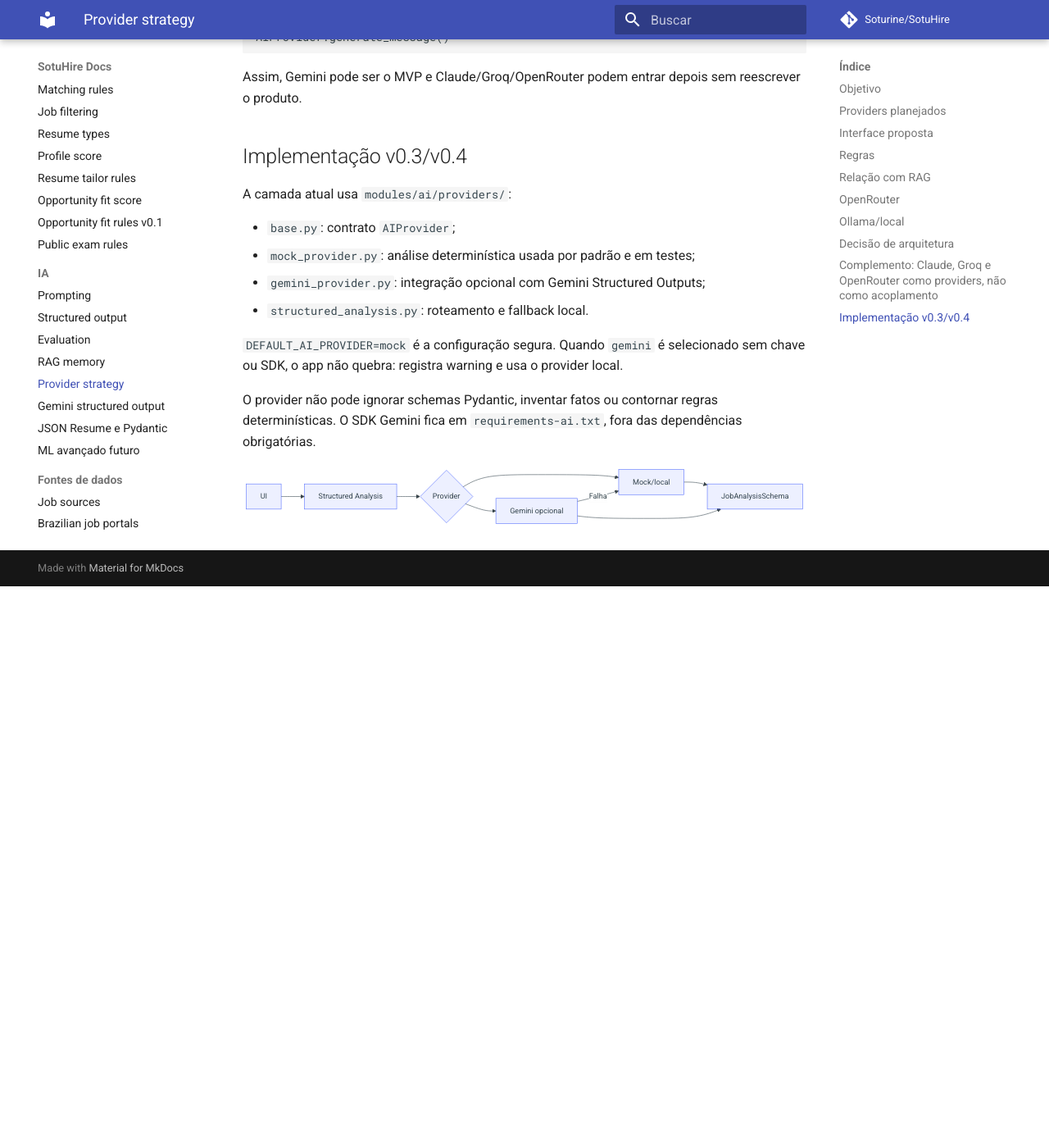
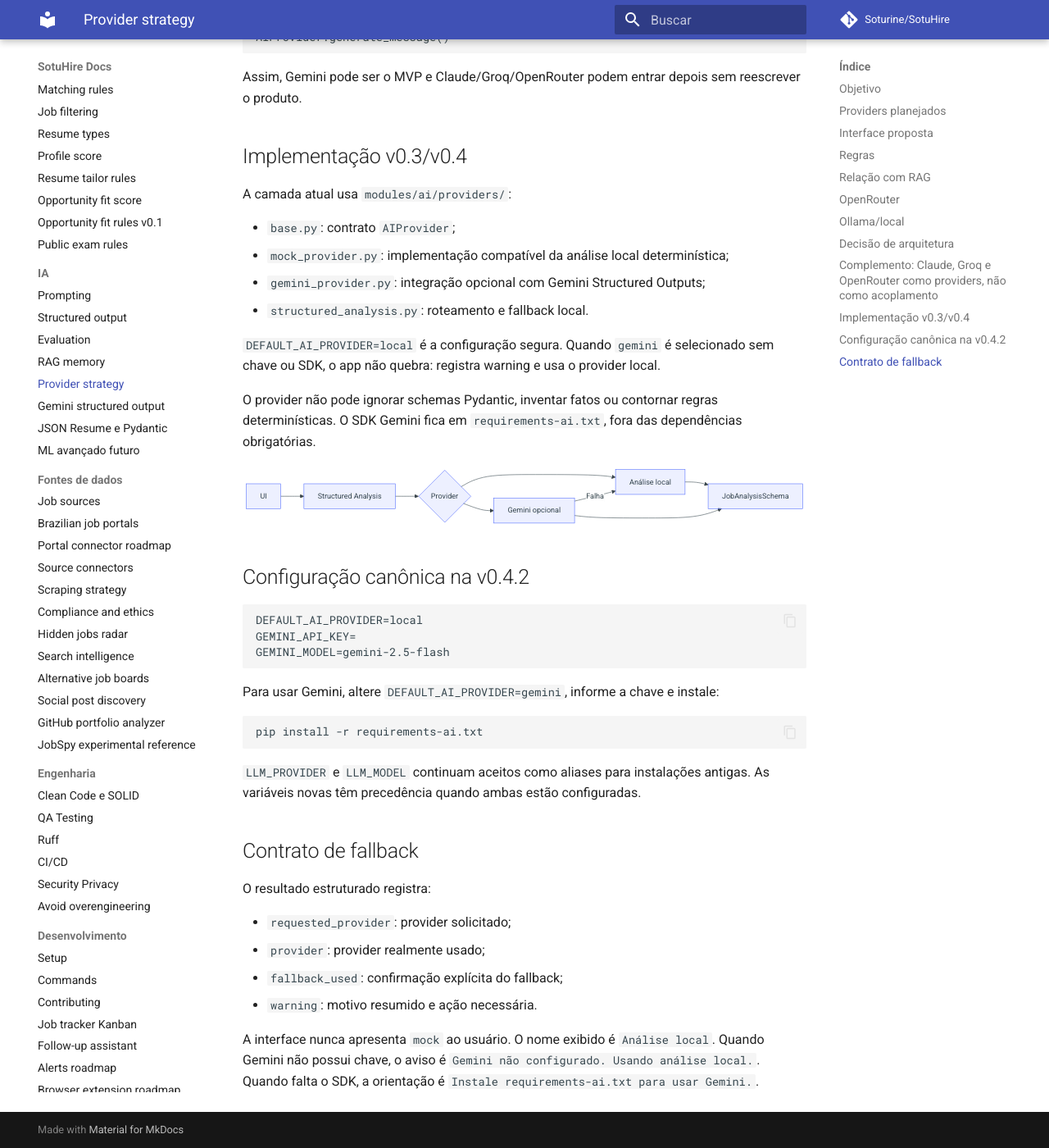
Before and after one commit to Soturine/SotuHire, an MkDocs documentation site: the page built from docs/04-ai/provider-strategy.md, in a window 1280 px wide and 1400 px high, scrolled down 2739 px. Shown: the whole window at 82% size. Built offline with MkDocs 1.6.1 and Material for MkDocs 9.7.7, drawn with Linux system fonts in a browser that asks for light colours; comment, search, counter and statistics services are not loaded; before the commit the page ends 3454 px from its top, so only the background shows below that.

Commit message:
docs: document v0.4.2 parser and AI provider hotfix

````diff
--- a/docs/04-ai/provider-strategy.md
+++ b/docs/04-ai/provider-strategy.md
@@ -107,11 +107,11 @@
 A camada atual usa `modules/ai/providers/`:
 
 - `base.py`: contrato `AIProvider`;
-- `mock_provider.py`: análise determinística usada por padrão e em testes;
+- `mock_provider.py`: implementação compatível da análise local determinística;
 - `gemini_provider.py`: integração opcional com Gemini Structured Outputs;
 - `structured_analysis.py`: roteamento e fallback local.
 
-`DEFAULT_AI_PROVIDER=mock` é a configuração segura. Quando `gemini` é selecionado sem chave ou SDK, o app não quebra: registra warning e usa o provider local.
+`DEFAULT_AI_PROVIDER=local` é a configuração segura. Quando `gemini` é selecionado sem chave ou SDK, o app não quebra: registra warning e usa o provider local.
 
 O provider não pode ignorar schemas Pydantic, inventar fatos ou contornar regras determinísticas. O SDK Gemini fica em `requirements-ai.txt`, fora das dependências obrigatórias.
 
@@ -119,9 +119,36 @@
 flowchart LR
     A[UI] --> B[Structured Analysis]
     B --> C{Provider}
-    C --> D[Mock/local]
+    C --> D[Análise local]
     C --> E[Gemini opcional]
     E -->|Falha| D
     D --> F[JobAnalysisSchema]
     E --> F
 ```
+
+## Configuração canônica na v0.4.2
+
+```env
+DEFAULT_AI_PROVIDER=local
+GEMINI_API_KEY=
+GEMINI_MODEL=gemini-2.5-flash
+```
+
+Para usar Gemini, altere `DEFAULT_AI_PROVIDER=gemini`, informe a chave e instale:
+
+```bash
+pip install -r requirements-ai.txt
+```
+
+`LLM_PROVIDER` e `LLM_MODEL` continuam aceitos como aliases para instalações antigas. As variáveis novas têm precedência quando ambas estão configuradas.
+
+## Contrato de fallback
+
+O resultado estruturado registra:
+
+- `requested_provider`: provider solicitado;
+- `provider`: provider realmente usado;
+- `fallback_used`: confirmação explícita do fallback;
+- `warning`: motivo resumido e ação necessária.
+
+A interface nunca apresenta `mock` ao usuário. O nome exibido é `Análise local`. Quando Gemini não possui chave, o aviso é `Gemini não configurado. Usando análise local.`. Quando falta o SDK, a orientação é `Instale requirements-ai.txt para usar Gemini.`.
--- a/mkdocs.yml
+++ b/mkdocs.yml
@@ -62,6 +62,7 @@
       - Local companion app: 02-architecture/local-companion-app.md
       - Background jobs: 02-architecture/background-jobs.md
       - Parsers: 02-architecture/parsers.md
+      - Semântica do parser: 02-architecture/parser-semantics.md
       - Storage e histórico: 02-architecture/storage-and-history.md
   - Regras de negócio:
       - ATS rules: 03-business-rules/ats-rules.md
@@ -119,6 +120,7 @@
       - v0.3 IA estruturada e exports: 07-development/v0.3-structured-ai-and-export.md
       - v0.4 Tracker e dashboard: 07-development/v0.4-tracker-history-dashboard.md
       - v0.4.1 Hotfix UI e parsers: 07-development/v0.4.1-ui-parser-hotfix.md
+      - v0.4.2 Hotfix parser e provider: 07-development/v0.4.2-parser-ai-provider-hotfix.md
   - Benchmark:
       - Players e inspirações: 08-benchmark/players-and-inspirations.md
       - Projetos de referência: 08-benchmark/reference-projects.md
--- a/requirements-ai.txt
+++ b/requirements-ai.txt
@@ -1,2 +1,2 @@
-# Optional structured AI provider. The default mock/local provider needs no API SDK.
+# Optional structured AI provider. The default local analysis needs no API SDK.
 google-genai>=1.0.0
````
Also changed, not shown: CHANGELOG.md (+29 -0 lines), README.md (+35 -4 lines), docs/02-architecture/parser-semantics.md (added, +76 -0 lines), docs/07-development/v0.4.1-ui-parser-hotfix.md (+9 -0 lines), docs/07-development/v0.4.2-parser-ai-provider-hotfix.md (added, +96 -0 lines), 1 other file.
